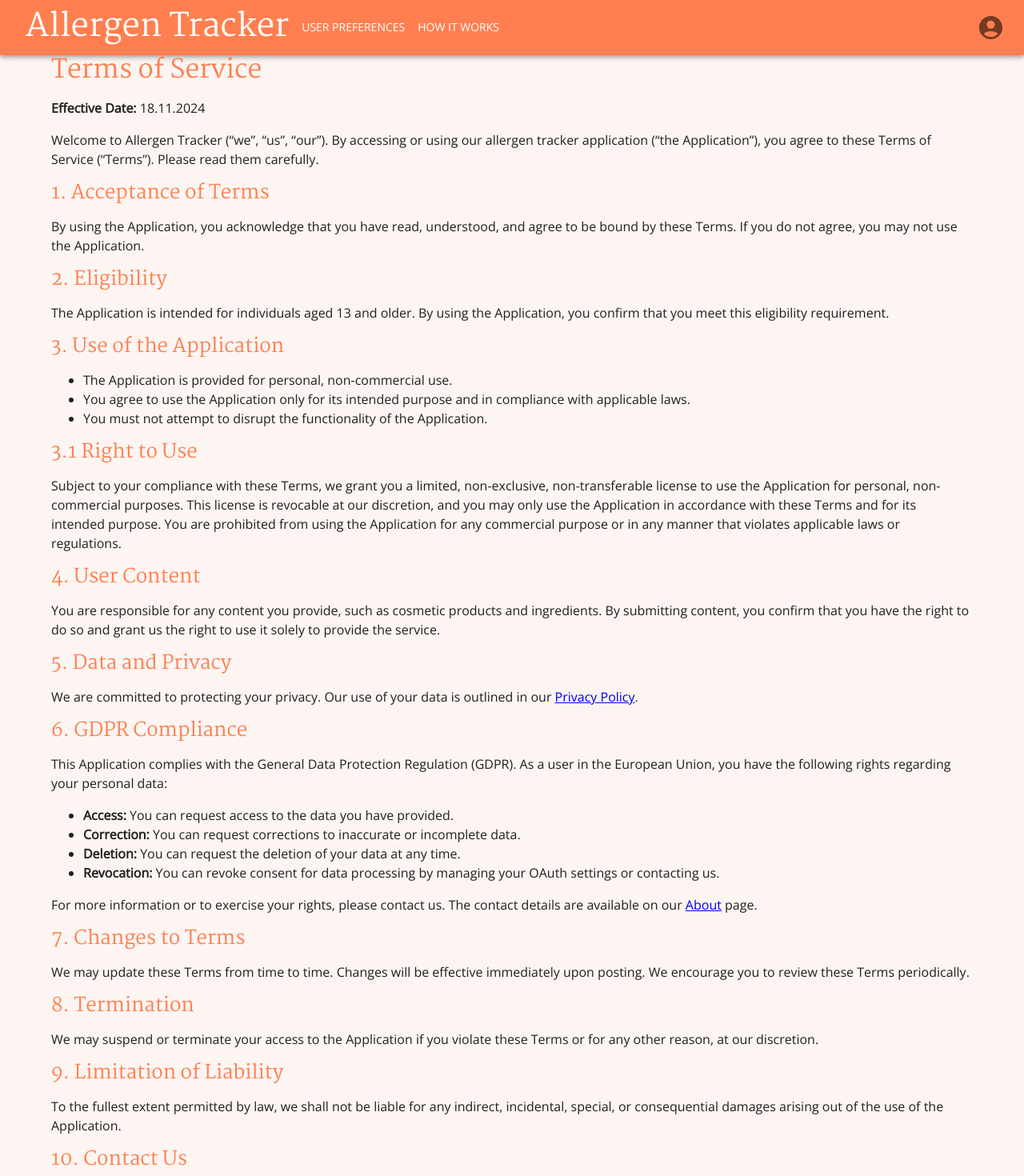
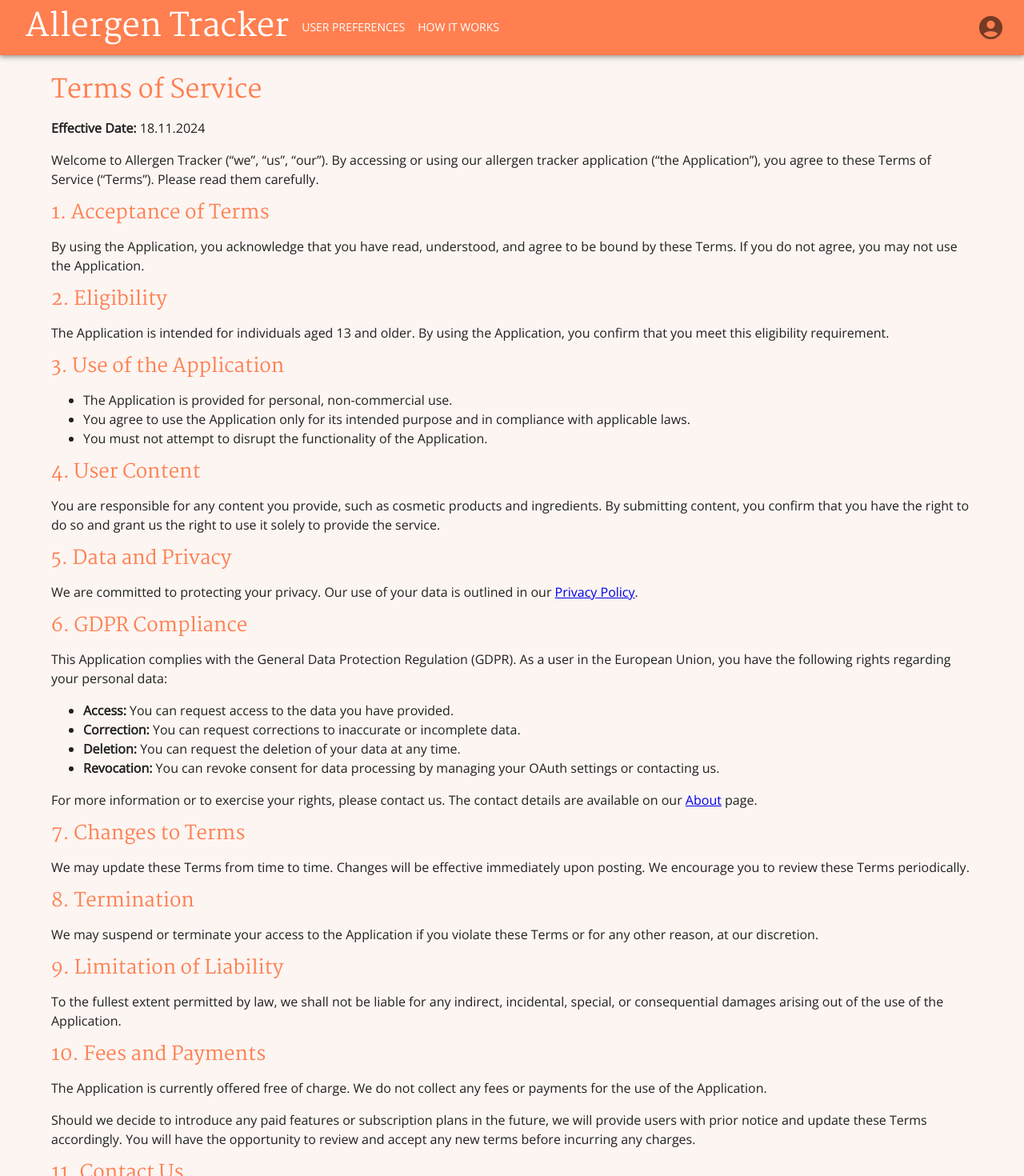
Before and after one commit to jompsku/dw3s-allergentracker, a React (Vite) app in the folder frontend/: page /terms-of-service in a window 1280 px wide. Shown: the top 1470 px of the page at 80% size. Built offline with nearby package versions, Linux system fonts and the light colour scheme; what @toolpad/core would draw is missing.

Commit message:
update terms of service

```diff
--- a/frontend/src/components/pages/TosPage.jsx
+++ b/frontend/src/components/pages/TosPage.jsx
@@ -3,7 +3,7 @@ import { Box, Typography } from "@mui/material";
 const TosPage = () => {
   return (
     <Box>
-      <Typography variant="h2">Terms of Service</Typography>
+      <Typography variant="h2" sx={{ marginTop: '25px' }}>Terms of Service</Typography>
       <p><strong>Effective Date:</strong> 18.11.2024</p>
       <p>
         Welcome to Allergen Tracker (<q>we</q>, <q>us</q>, <q>our</q>). By accessing or using our allergen tracker application
@@ -28,14 +28,6 @@ const TosPage = () => {
         <li>You agree to use the Application only for its intended purpose and in compliance with applicable laws.</li>
         <li>You must not attempt to disrupt the functionality of the Application.</li>
       </ul>
-
-      <Typography variant="h3">3.1 Right to Use</Typography>
-      <p>
-        Subject to your compliance with these Terms, we grant you a limited, non-exclusive, non-transferable license to
-        use the Application for personal, non-commercial purposes. This license is revocable at our discretion, and you
-        may only use the Application in accordance with these Terms and for its intended purpose. You are prohibited from
-        using the Application for any commercial purpose or in any manner that violates applicable laws or regulations.
-      </p>
 
       <Typography variant="h3">4. User Content</Typography>
       <p>
@@ -77,7 +69,17 @@ const TosPage = () => {
         To the fullest extent permitted by law, we shall not be liable for any indirect, incidental, special, or consequential damages arising out of the use of the Application.
       </p>
 
-      <Typography variant="h3">10. Contact Us</Typography>
+      <Typography variant="h3">10. Fees and Payments</Typography>
+      <p>
+        The Application is currently offered free of charge. We do not collect any fees or payments for the use of the Application.
+      </p>
+      <p>
+        Should we decide to introduce any paid features or subscription plans in the future, we will provide users with prior notice
+        and update these Terms accordingly. You will have the opportunity to review and accept any new terms before incurring
+        any charges.
+      </p>
+
+      <Typography variant="h3">11. Contact Us</Typography>
       <p>
         If you have any questions or concerns about these Terms of Service, please contact us. The contact details are available on our <a href="/about" style={{ textDecoration: 'underline' }}>About</a> page.
       </p>
```
